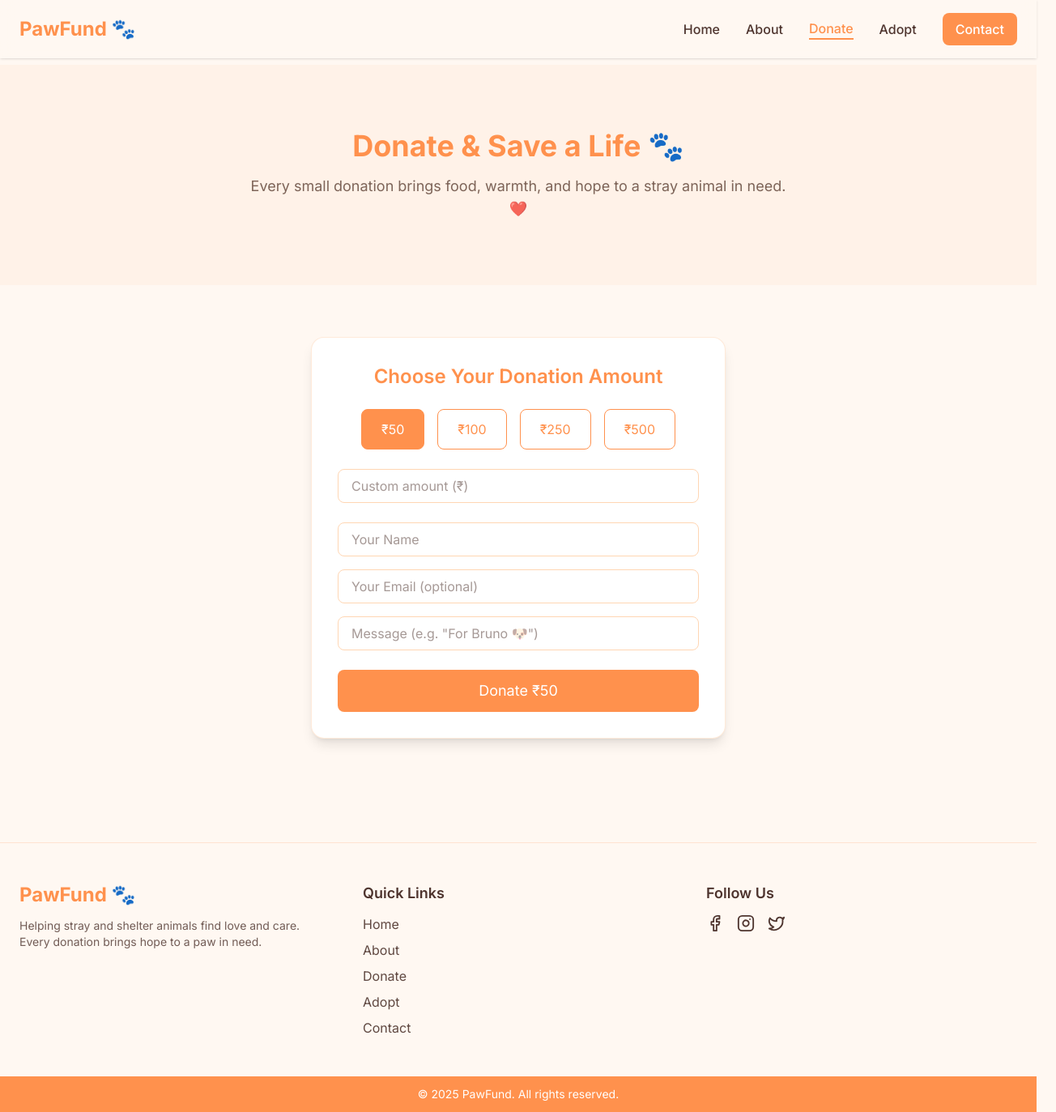
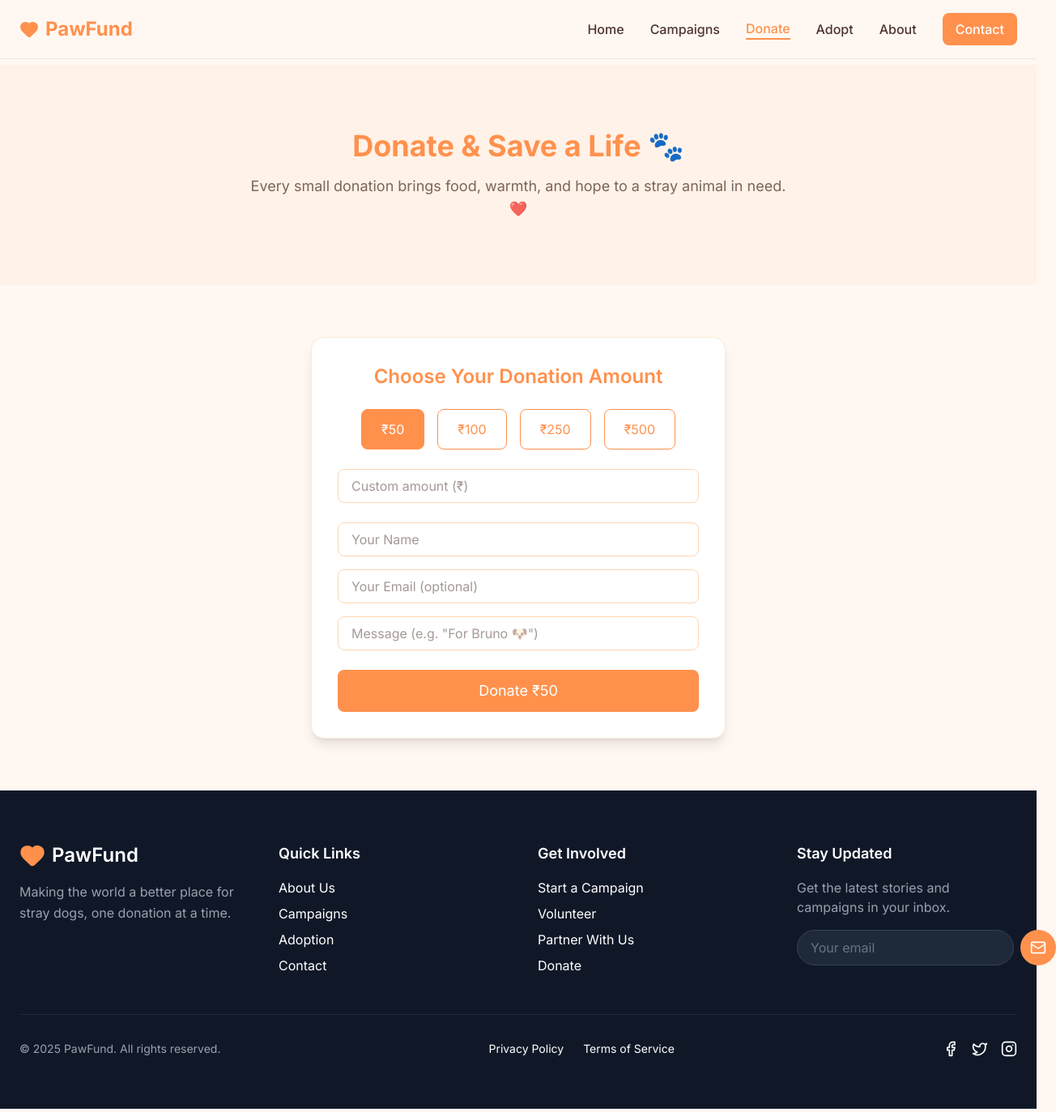
Before and after one commit to solehasiddique/pawfund, a Next.js app: page /donate in a window 1280 px wide. Shown: the whole page at 81% size, 1304 px wide, since content can reach past the window. Built offline with nearby package versions, Linux system fonts and the light colour scheme.

Commit message:
Update HomePage UI with new hero, features, steps, and featured campaigns sections

```diff
--- a/app/components/Footer.tsx
+++ b/app/components/Footer.tsx
@@ -1,45 +1,122 @@
 import Link from "next/link";
-import { Facebook, Instagram, Twitter } from "lucide-react";
+import { Heart, Facebook, Twitter, Instagram, Mail } from "lucide-react";
 
 export default function Footer() {
   return (
-    <footer className="bg-creamBg text-brownText mt-16 border-t border-orangeBrand/20">
-      <div className="max-w-7xl mx-auto px-6 py-12 grid grid-cols-1 md:grid-cols-3 gap-10">
-        {/* Logo + Description */}
+    <footer className="bg-gray-900 text-white">
+      <div className="max-w-7xl mx-auto px-6 py-16">
+        {/* Top Grid */}
+        <div className="grid gap-12 md:grid-cols-4 mb-12">
+          {/* Brand */}
           <div>
-          <h2 className="text-2xl font-bold text-orangeBrand">PawFund 🐾</h2>
-          <p className="mt-3 text-sm text-brownText/80">
-            Helping stray and shelter animals find love and care.
-            Every donation brings hope to a paw in need.
+            <div className="flex items-center gap-2 mb-4">
+              <Heart className="w-8 h-8 text-orangeBrand fill-orangeBrand" />
+              <span className="text-2xl font-semibold">PawFund</span>
+            </div>
+            <p className="text-gray-400 leading-relaxed">
+              Making the world a better place for stray dogs, one donation at a time.
             </p>
           </div>
 
           {/* Quick Links */}
           <div>
-          <h3 className="text-lg font-semibold mb-3">Quick Links</h3>
-          <ul className="space-y-2 text-brownText/90">
-            <li><Link href="/" className="hover:text-orangeBrand transition">Home</Link></li>
-            <li><Link href="/about" className="hover:text-orangeBrand transition">About</Link></li>
-            <li><Link href="/donate" className="hover:text-orangeBrand transition">Donate</Link></li>
-            <li><Link href="/adopt" className="hover:text-orangeBrand transition">Adopt</Link></li>
-            <li><Link href="/contact" className="hover:text-orangeBrand transition">Contact</Link></li>
+            <h3 className="text-lg font-semibold mb-4">Quick Links</h3>
+            <ul className="space-y-2">
+              <li>
+                <Link href="/about" className="footer-link">About Us</Link>
+              </li>
+              <li>
+                <Link href="/campaigns" className="footer-link">Campaigns</Link>
+              </li>
+              <li>
+                <Link href="/adopt" className="footer-link">Adoption</Link>
+              </li>
+              <li>
+                <Link href="/contact" className="footer-link">Contact</Link>
+              </li>
             </ul>
           </div>
 
-        {/* Social Media */}
+          {/* Get Involved */}
           <div>
-          <h3 className="text-lg font-semibold mb-3">Follow Us</h3>
+            <h3 className="text-lg font-semibold mb-4">Get Involved</h3>
+            <ul className="space-y-2">
+              <li>
+                <Link href="/campaigns/new" className="footer-link">
+                  Start a Campaign
+                </Link>
+              </li>
+              <li>
+                <Link href="/volunteer" className="footer-link">
+                  Volunteer
+                </Link>
+              </li>
+              <li>
+                <Link href="/partners" className="footer-link">
+                  Partner With Us
+                </Link>
+              </li>
+              <li>
+                <Link href="/donate" className="footer-link">
+                  Donate
+                </Link>
+              </li>
+            </ul>
+          </div>
+
+          {/* Newsletter */}
+          <div>
+            <h3 className="text-lg font-semibold mb-4">Stay Updated</h3>
+            <p className="text-gray-400 mb-4">
+              Get the latest stories and campaigns in your inbox.
+            </p>
+
+            <form className="flex gap-2">
+              <input
+                type="email"
+                placeholder="Your email"
+                className="flex-1 px-4 py-2 rounded-full bg-gray-800 border border-gray-700 text-white placeholder-gray-500 focus:outline-none focus:border-orangeBrand"
+              />
+              <button
+                type="submit"
+                className="p-3 rounded-full bg-orangeBrand hover:bg-orange-600 transition-colors"
+                aria-label="Subscribe"
+              >
+                <Mail className="w-5 h-5" />
+              </button>
+            </form>
+          </div>
+        </div>
+
+        {/* Bottom Bar */}
+        <div className="border-t border-gray-800 pt-8">
+          <div className="flex flex-col md:flex-row items-center justify-between gap-4">
+            <p className="text-sm text-gray-400">
+              © {new Date().getFullYear()} PawFund. All rights reserved.
+            </p>
+
+            <div className="flex gap-6 text-sm">
+              <Link href="/privacy" className="footer-link">
+                Privacy Policy
+              </Link>
+              <Link href="/terms" className="footer-link">
+                Terms of Service
+              </Link>
+            </div>
+
             <div className="flex gap-4">
-            <Link href="#" className="hover:text-orangeBrand transition"><Facebook size={22} /></Link>
-            <Link href="#" className="hover:text-orangeBrand transition"><Instagram size={22} /></Link>
-            <Link href="#" className="hover:text-orangeBrand transition"><Twitter size={22} /></Link>
+              <Link href="#" aria-label="Facebook" className="social-icon">
+                <Facebook size={20} />
+              </Link>
+              <Link href="#" aria-label="Twitter" className="social-icon">
+                <Twitter size={20} />
+              </Link>
+              <Link href="#" aria-label="Instagram" className="social-icon">
+                <Instagram size={20} />
+              </Link>
             </div>
           </div>
         </div>
-
-      {/* Bottom Line */}
-      <div className="bg-orangeBrand text-white text-center py-3 text-sm">
-        © {new Date().getFullYear()} PawFund. All rights reserved.
       </div>
     </footer>
   );
--- a/app/components/Navbar.tsx
+++ b/app/components/Navbar.tsx
@@ -1,78 +1,91 @@
 "use client";
 
+import { useState } from "react";
 import Link from "next/link";
-import { useState } from "react";
-import { Menu as MenuIcon, X as XIcon } from "lucide-react";
 import { usePathname } from "next/navigation";
+import { Menu, X, Heart } from "lucide-react";
+
+const links = [
+  { name: "Home", href: "/" },
+  { name: "Campaigns", href: "/campaigns" },
+  { name: "Donate", href: "/donate" },
+  { name: "Adopt", href: "/adopt" },
+  { name: "About", href: "/about" },
+  { name: "Contact", href: "/contact", isButton: true },
+];
 
 export default function Navbar() {
   const [isOpen, setIsOpen] = useState(false);
   const pathname = usePathname();
 
-  const links = [
-    { name: "Home", href: "/" },
-    { name: "About", href: "/about" },
-    { name: "Donate", href: "/donate" },
-    { name: "Adopt", href: "/adopt" },
-    { name: "Contact", href: "/contact", isButton: true },
-  ];
+  const isActive = (href: string) => pathname === href;
 
   return (
-    <nav className="fixed top-0 left-0 w-full z-50 bg-creamBg/80 backdrop-blur-md shadow-sm">
+    <nav className="fixed top-0 left-0 z-50 w-full bg-creamBg/80 backdrop-blur-md border-b border-brownText/10">
       <div className="max-w-7xl mx-auto flex items-center justify-between px-6 py-4">
         {/* Logo */}
-        <Link href="/" className="text-2xl font-bold text-orangeBrand">
-          PawFund 🐾
+        <Link
+          href="/"
+          className="flex items-center gap-2 text-2xl font-bold text-orangeBrand"
+        >
+          <Heart className="w-6 h-6 fill-orangeBrand" />
+          PawFund
         </Link>
 
-        {/* Desktop Menu */}
-        <div className="hidden md:flex items-center gap-8 text-brownText font-medium">
-          {links.map((link) => (
+        {/* Desktop Nav */}
+        <div className="hidden md:flex items-center gap-8 font-medium text-brownText">
+          {links.map((link) =>
+            link.isButton ? (
               <Link
                 key={link.href}
                 href={link.href}
-              className={`transition-all duration-200 ${
-                link.isButton
-                  ? `px-4 py-2 rounded-lg ${
-                      pathname === link.href
-                        ? "bg-orangeBrand text-white"
-                        : "bg-orangeBrand text-white hover:bg-[#FF7A2F]"
-                    }`
-                  : pathname === link.href
+                className={`px-4 py-2 rounded-lg text-white transition-colors ${
+                  isActive(link.href)
+                    ? "bg-orangeBrand"
+                    : "bg-orangeBrand hover:bg-[#FF7A2F]"
+                }`}
+              >
+                {link.name}
+              </Link>
+            ) : (
+              <Link
+                key={link.href}
+                href={link.href}
+                className={`transition-colors ${
+                  isActive(link.href)
                     ? "text-orangeBrand border-b-2 border-orangeBrand"
                     : "hover:text-orangeBrand"
                 }`}
               >
                 {link.name}
               </Link>
-          ))}
+            )
+          )}
         </div>
 
-        {/* Mobile Menu Button */}
+        {/* Mobile Menu Toggle */}
         <button
           className="md:hidden text-brownText"
-          onClick={() => setIsOpen(!isOpen)}
+          onClick={() => setIsOpen((prev) => !prev)}
+          aria-label="Toggle Menu"
         >
-          {isOpen ? <XIcon size={26} /> : <MenuIcon size={26} />}
+          {isOpen ? <X size={26} /> : <Menu size={26} />}
         </button>
       </div>
 
-      {/* Mobile Dropdown */}
+      {/* Mobile Menu */}
       {isOpen && (
-        <div className="md:hidden bg-creamBg flex flex-col items-center gap-4 py-4 text-brownText font-medium shadow-md">
+        <div className="md:hidden bg-creamBg border-t border-brownText/10 shadow-sm">
+          <div className="flex flex-col items-center gap-4 py-6 font-medium text-brownText">
             {links.map((link) => (
               <Link
                 key={link.href}
                 href={link.href}
                 onClick={() => setIsOpen(false)}
-              className={`transition-all duration-200 ${
+                className={`transition-colors ${
                   link.isButton
-                  ? `px-4 py-2 rounded-lg ${
-                      pathname === link.href
-                        ? "bg-orangeBrand text-white"
-                        : "bg-orangeBrand text-white hover:bg-[#FF7A2F]"
-                    }`
-                  : pathname === link.href
+                    ? "px-5 py-2 rounded-lg bg-orangeBrand text-white"
+                    : isActive(link.href)
                     ? "text-orangeBrand"
                     : "hover:text-orangeBrand"
                 }`}
@@ -81,6 +94,7 @@ export default function Navbar() {
               </Link>
             ))}
           </div>
+        </div>
       )}
     </nav>
   );
--- a/app/layout.tsx
+++ b/app/layout.tsx
@@ -2,20 +2,30 @@ import "./globals.css";
 import Navbar from "./components/Navbar";
 import Footer from "./components/Footer";
 import { Inter } from "next/font/google";
+import type { Metadata } from "next";
 
 const inter = Inter({ subsets: ["latin"] });
 
-export const metadata = {
-  title: "PawFund 🐾",
+export const metadata: Metadata = {
+  title: "PawFund",
   description: "Donate & adopt to help stray dogs.",
 };
 
-export default function RootLayout({ children }: { children: React.ReactNode }) {
+export default function RootLayout({
+  children,
+}: {
+  children: React.ReactNode;
+}) {
   return (
     <html lang="en">
-      <body className={`${inter.className} bg-creamBg text-brownText`}>
+      <body className={`${inter.className} bg-creamBg text-brownText min-h-screen flex flex-col`}>
         <Navbar />
-        <main className="pt-20">{children}</main> {/* gives space below navbar */}
+
+        {/* Page content */}
+        <main className="pt-20 flex-grow">
+          {children}
+        </main>
+
         <Footer />
       </body>
     </html>
```
Also changed, not shown: app/page.tsx (+252 -176 lines), figma/ImageWithFallback.tsx (added, +27 -0 lines), 2 other files (tests, documents, lock files or other folders). Lines whose indentation alone changed are shown as unchanged.
